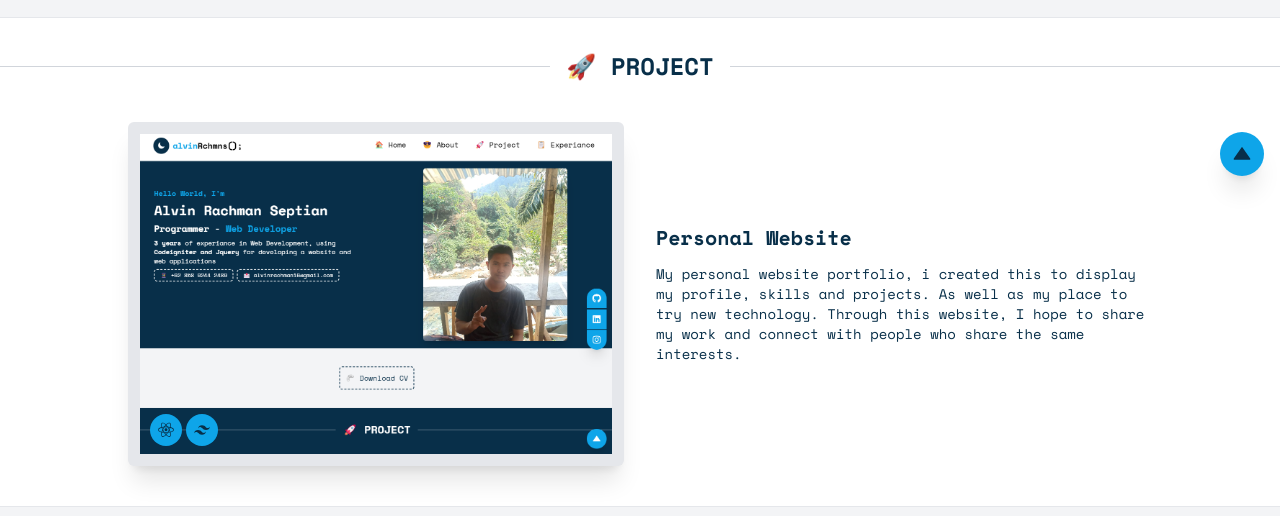
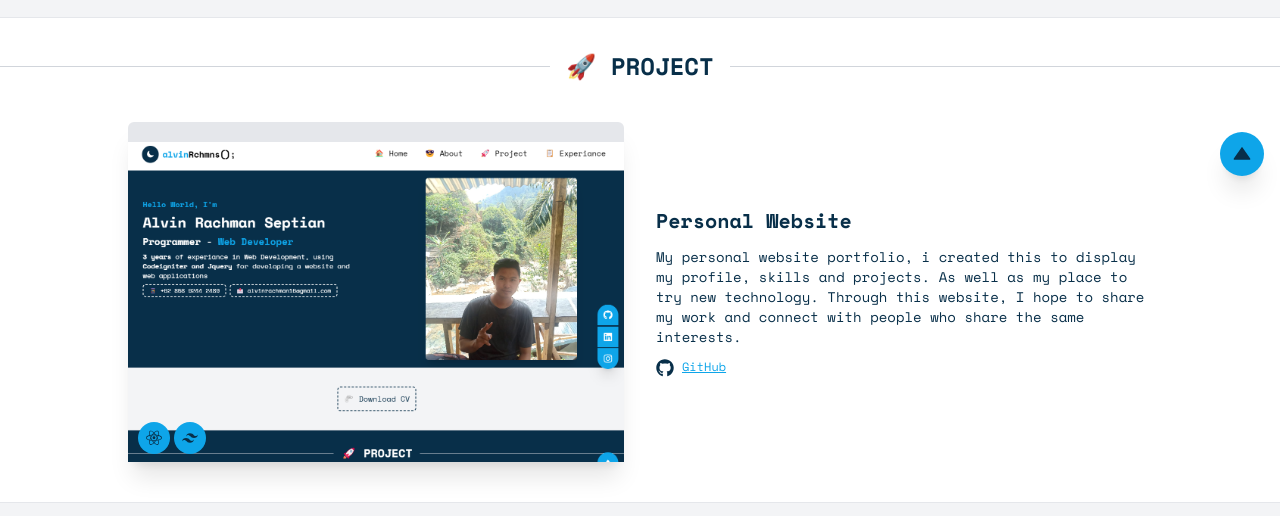
Before and after one commit to alvinrachman99/web-portfolio, a React (Vite) app: page / in a window 1280 px wide. Shown: the part 600-1116 px from the top of the page. Built offline with nearby package versions, Linux system fonts and the light colour scheme.

Commit message:
update data project

```diff
--- a/src/components/Header.jsx
+++ b/src/components/Header.jsx
@@ -96,18 +96,21 @@ function Header() {
       </div>
       {/* image */}
       <div
+
         data-aos="fade-left"
         className="py-4 justify-items-center order-first"
       >
+        <div className="w-80 h-80 md:h-96 rounded-full shadow-xl md:rounded-md overflow-hidden">
           <motion.img
-          whileHover={{ scale: 1.2 }}
+            whileHover={{ scale: 1.1 }}
             transition={{
               ease: "easeInOut",
             }}
             src={photo_profile}
-          className="w-80 h-80 md:h-96 object-cover object-bottom rounded-full shadow-xl md:rounded-md"
+            className="w-full h-full object-cover object-bottom"
             alt="Photo Profile"
           />
+        </div>
       </div>
       {/* CV */}
       <div className="bg-gray-100 border-y py-10 text-center md:col-span-2">
--- a/src/components/Project.jsx
+++ b/src/components/Project.jsx
@@ -1,11 +1,17 @@
 import React from "react";
 import { dataProject } from "../data/DataProject";
 import { motion } from "motion/react";
+import { FaExternalLinkAlt } from "react-icons/fa";
+import { FaGithub } from "react-icons/fa";
 
 function Project() {
   return (
     <>
-      <div data-aos="fade-up" id="Project" className="flex items-center justify-center pt-8 md:col-span-2">
+      <div
+        data-aos="fade-up"
+        id="Project"
+        className="flex items-center justify-center pt-8 md:col-span-2"
+      >
         <div className="flex-grow border-t border-gray-300"></div>
         <span className="mx-4 text-2xl font-bold">🚀 PROJECT</span>
         <div className="flex-grow border-t border-gray-300"></div>
@@ -18,34 +24,89 @@ function Project() {
           className={`px-8 xl:px-32 py-10 flex flex-col gap-8 md:flex-row ${
             i % 2 === 0 && "md:flex-row-reverse"
           } ${i % 2 !== 0 && "bg-gray-100 border-y"} md:col-span-2`}
-
           key={i}
         >
           {/* description */}
-          <div data-aos={`fade-${i % 2 !== 0 ? "left" : "right"}`} className="w-full md:w-1/2 flex">
+          <div
+            data-aos={`fade-${i % 2 !== 0 ? "left" : "right"}`}
+            className="w-full md:w-1/2 flex"
+          >
             <div className="h-fit my-auto">
-              <span className={`text-xl font-bold ${i % 2 !== 0 && "dark:text-sky-950"}`}>
+              <span
+                className={`text-xl font-bold ${
+                  i % 2 !== 0 && "dark:text-sky-950"
+                }`}
+              >
                 {item.title}
               </span>
-              <p className={`mt-3 text-sm ${i % 2 !== 0 && "dark:text-sky-950"}`}>{item.description}</p>
+              <p
+                className={`my-3 text-sm ${i % 2 !== 0 && "dark:text-sky-950"}`}
+              >
+                {item.description}
+              </p>
+              <div className="flex gap-3">
+                {item.github && (
+                  <a
+                    target="_blank"
+                    className="flex text-xs align-middle"
+                    href={item.github}
+                  >
+                    <FaGithub
+                      className={`text-lg ${
+                        i % 2 !== 0 && "dark:text-sky-950"
+                      } `}
+                    />{" "}
+                    <span className="ml-2 underline text-sky-500 hover:text-sky-400">GitHub</span>
+                  </a>
+                )}
+                {item.linkdetail && (
+                  <a
+                    target="_blank"
+                    className="flex text-xs align-middle"
+                    href={item.linkdetail}
+                  >
+                    <FaExternalLinkAlt
+                      className={`text-lg ${
+                        i % 2 !== 0 && "dark:text-sky-950"
+                      } `}
+                    />{" "}
+                    <span className="ml-2 underline text-sky-500 hover:text-sky-400">
+                      View Detail
+                    </span>
+                  </a>
+                )}
+              </div>
             </div>
           </div>
           {/* image */}
-          <div data-aos={`fade-${i % 2 !== 0 ? "right" : "left"}`} className="w-full md:w-1/2">
-            <div className="bg-gray-200 dark:bg-sky-900 p-3 shadow-xl rounded-md">
-              <div className="relative">
-                <img
+          <div
+            data-aos={`fade-${i % 2 !== 0 ? "right" : "left"}`}
+            className="w-full md:w-1/2"
+          >
+            <div className={`bg-gray-200 dark:bg-${i % 2 !== 0 ? "gray-200" : "sky-900"} pt-5 shadow-xl rounded-md`}>
+              <div className="relative overflow-hidden">
+                <motion.img
+                  whileHover={{scale:1.1}}
+                  transition={{ease:"easeInOut"}}
                   src={item.image}
                   className="w-full h-80 object-cover object-left-top"
                 />
-                <div className={`flex absolute bottom-2 left-2 ${i % 2 === 0 ? "md:left-2" : "md:right-2" }`}>
+                <div
+                  className={`flex absolute bottom-2 left-2 ${
+                    i % 2 === 0 ? "md:left-2" : "md:right-2"
+                  }`}
+                >
                   {dataProject
                     .find((_, index) => index == i)
                     .skill.map((data, idx) => (
                       <motion.div
-                        whileHover={{scale:1.1}}
-                        transition={{ease:"easeInOut"}}
-                        className="p-2 mx-0.5 bg-sky-500 rounded-full hover:bg-sky-400 cursor-pointer" key={idx}>{data.icon}</motion.div>
+                        whileHover={{ scale: 1.1 }}
+                        transition={{ ease: "easeInOut" }}
+                        className="p-2 mx-0.5 bg-sky-500 rounded-full hover:bg-sky-400 cursor-pointer"
+                        key={idx}
+                      >
+                        {data.icon}
+                      </motion.div>
                     ))}
                 </div>
               </div>
--- a/src/data/DataProject.jsx
+++ b/src/data/DataProject.jsx
@@ -1,4 +1,4 @@
-import a1 from '../assets/project/a1.png'
+import a1 from "../assets/project/a1.png";
 import { GrReactjs } from "react-icons/gr";
 import { SiTailwindcss } from "react-icons/si";
 
@@ -8,6 +8,8 @@ export const dataProject = [
     title: "Personal Website",
     description: `My personal website portfolio, i created this to display my profile, skills and projects. As well as my place to try new technology. Through this website, I hope to share my work and connect with people who share the same interests.`,
     image: a1,
+    linkdetail: "",
+    github: "https://github.com/alvinrachman99/web-portfolio",
     skill: [
       {
         label: "ReactJS",
@@ -17,13 +19,15 @@ export const dataProject = [
         label: "Tailwind",
         icon: <SiTailwindcss />,
       },
-        ]
+    ],
   },
   {
     id: 2,
     title: "Lorem, Ipsum",
     description: `Lorem ipsum dolor sit amet consectetur adipisicing elit. Nemo vero deleniti perferendis reiciendis est cum blanditiis?`,
     image: "https://picsum.photos/300/300",
+    linkdetail: "",
+    github: "",
     skill: [
       {
         label: "ReactJS",
@@ -41,7 +45,6 @@ export const dataProject = [
         label: "Tailwind",
         icon: <SiTailwindcss />,
       },
-        ]
-
+    ],
   },
-]
+];
```
Lines whose indentation alone changed are shown as unchanged.
